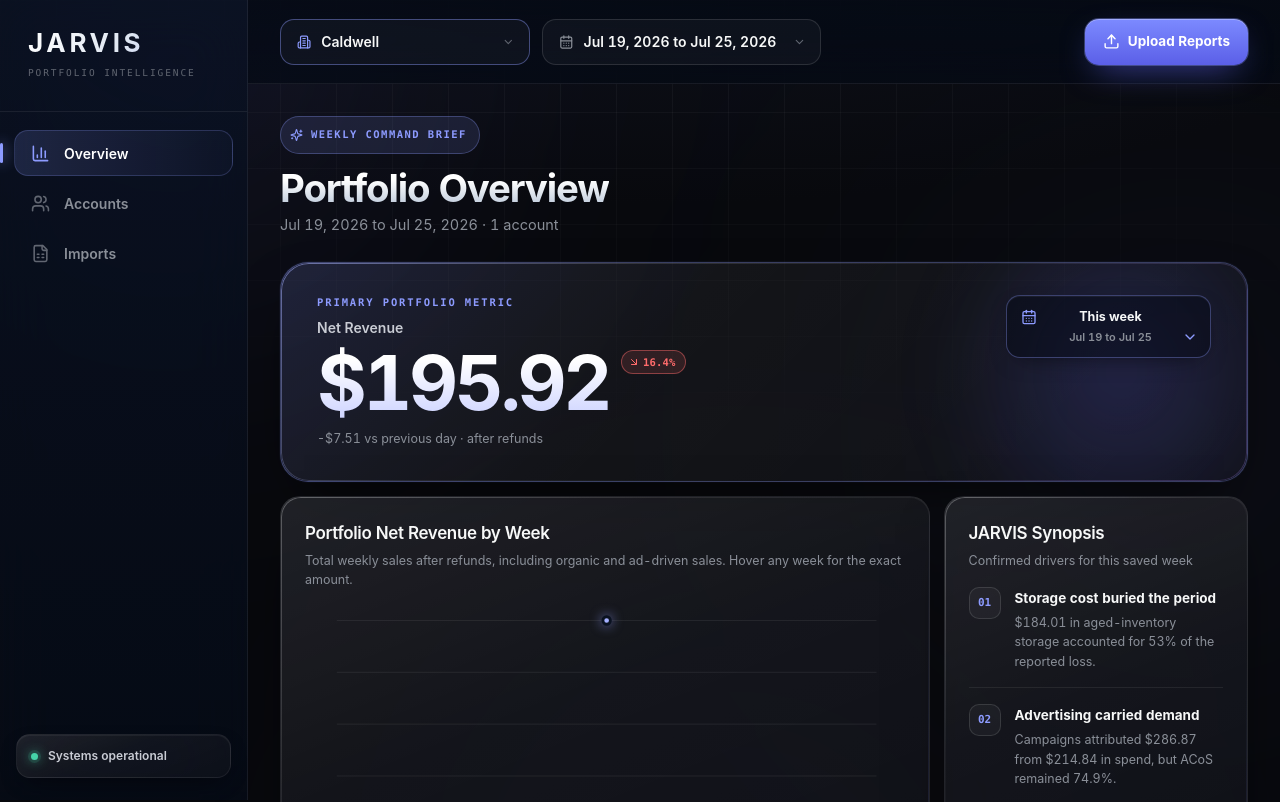
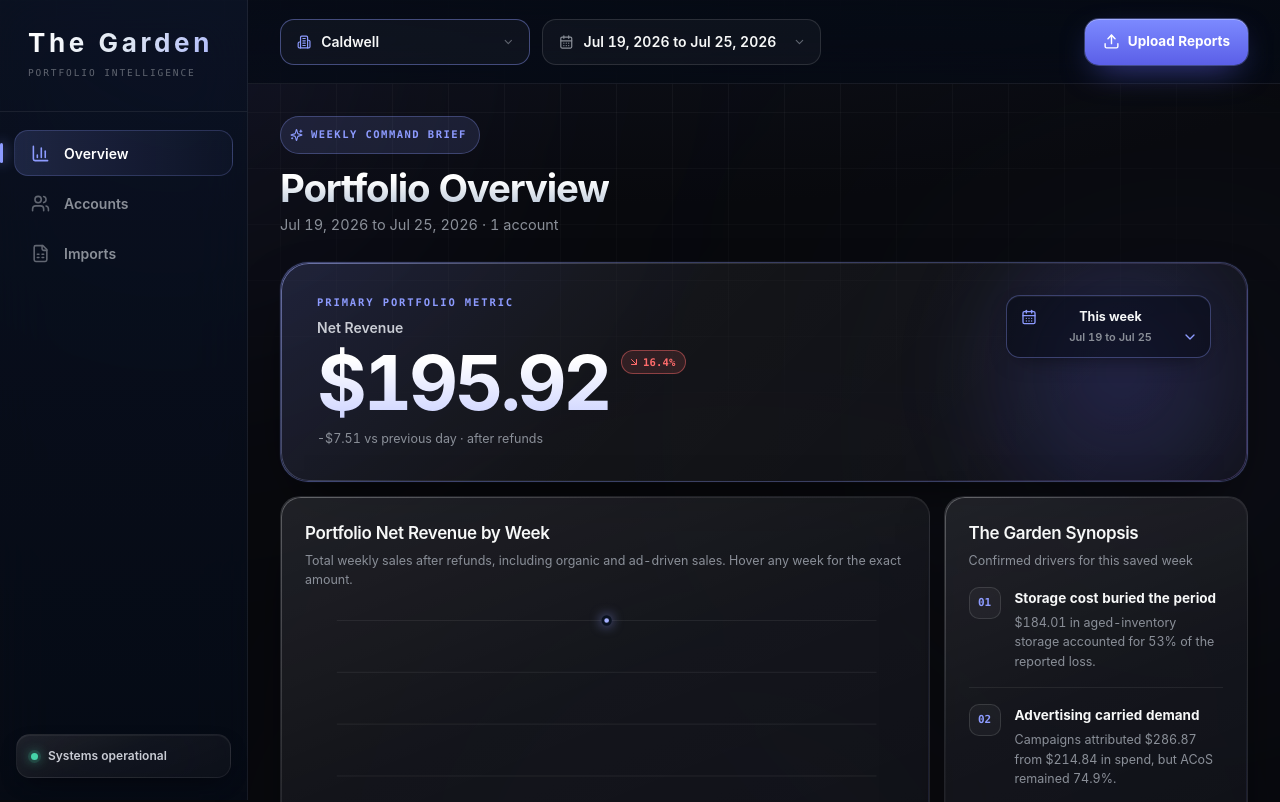
Before and after one commit to olsonan24/garden-feature, a Next.js app: page / in a window 1280 px wide. Shown: the top 802 px of the page. Built offline with nearby package versions, Linux system fonts and the light colour scheme.

Commit message:
Rename JARVIS copy to The Garden

```diff
--- a/app/api/auth/route.ts
+++ b/app/api/auth/route.ts
@@ -20,7 +20,7 @@
       headers: { "content-type": "application/json", "set-cookie": await sessionCookie(), "cache-control": "no-store" },
     });
   } catch {
-    return Response.json({ error: "JARVIS could not verify the passcode." }, { status: 500 });
+    return Response.json({ error: "The Garden could not verify the passcode." }, { status: 500 });
   }
 }
 
--- a/app/globals.css
+++ b/app/globals.css
@@ -2,7 +2,7 @@
 @import "./jarvis-extra.css";
 
 /* ------------------------------------------------------------------
-   JARVIS design system · "Obsidian Glass"
+   The Garden design system · "Obsidian Glass"
    Near-black cool base, deep frosted glass, restrained indigo signal.
    ------------------------------------------------------------------ */
 
--- a/app/jarvis-extra.css
+++ b/app/jarvis-extra.css
@@ -1,5 +1,5 @@
 /* ------------------------------------------------------------------
-   JARVIS feature components · Obsidian Glass
+   The Garden feature components · Obsidian Glass
    Companion, revenue heroes, charts, checklist, review workspace,
    listing reputation, inventory velocity, unit economics.
    ------------------------------------------------------------------ */
@@ -233,7 +233,7 @@
 @keyframes spin { to { transform: rotate(360deg); } }
 
 /* ---------------------------------------------------------------
-   JARVIS companion
+   The Garden companion
    --------------------------------------------------------------- */
 .jarvis-command {
   position: relative; min-height: 340px; margin-bottom: 14px; padding: 26px 30px;
--- a/app/jarvis.tsx
+++ b/app/jarvis.tsx
@@ -179,7 +179,7 @@
   async function addAccount(event: FormEvent<HTMLFormElement>) {
     event.preventDefault(); const form = new FormData(event.currentTarget); const name = String(form.get("name") || "").trim();
     const item: Account = { id: `${name.toLowerCase().replace(/[^a-z0-9]+/g, "-")}-${Date.now()}`, name, status: "healthy" };
-    setAccounts((current) => [...current, item]); await post({ kind: "account", ...item }); changeAccount(item.id); setView("accounts"); setModal(null); setToast(`${name} added to JARVIS.`);
+    setAccounts((current) => [...current, item]); await post({ kind: "account", ...item }); changeAccount(item.id); setView("accounts"); setModal(null); setToast(`${name} added to The Garden.`);
   }
   async function editAccount(event: FormEvent<HTMLFormElement>) {
     event.preventDefault(); const form = new FormData(event.currentTarget); const name = String(form.get("name") || "").trim();
@@ -225,16 +225,16 @@
     setToast(savedToServer ? `Manual economics saved for ${updated.name}.` : `Manual economics saved in this browser for ${updated.name}.`);
   }
 
-  if (loading) return <main className="login-shell"><section className="login-card loading-card"><div className="login-mark"><Sparkles /></div><small>SECURE PORTFOLIO INTELLIGENCE</small><h1>JARVIS</h1><p>Loading your command center...</p></section></main>;
-  if (!account) return <main className="login-shell"><section className="login-card"><div className="login-mark"><AlertTriangle /></div><small>DATA UNAVAILABLE</small><h1>JARVIS</h1><p>The portfolio could not be loaded. Refresh the page to try again.</p></section></main>;
+  if (loading) return <main className="login-shell"><section className="login-card loading-card"><div className="login-mark"><Sparkles /></div><small>SECURE PORTFOLIO INTELLIGENCE</small><h1>The Garden</h1><p>Loading your command center...</p></section></main>;
+  if (!account) return <main className="login-shell"><section className="login-card"><div className="login-mark"><AlertTriangle /></div><small>DATA UNAVAILABLE</small><h1>The Garden</h1><p>The portfolio could not be loaded. Refresh the page to try again.</p></section></main>;
 
   return <div className="shell">
-    <aside className={mobile ? "open" : ""}><div className="brand"><b>JARVIS</b><small>Portfolio Intelligence</small><button aria-label="Close navigation" onClick={() => setMobile(false)}><X /></button></div><nav>{([['overview', BarChart3], ['accounts', Users], ['imports', FileSpreadsheet]] as const).map(([item, Icon]) => <button key={item} className={view === item ? "active" : ""} onClick={() => go(item)}><Icon size={19} />{item}</button>)}</nav><div className="system"><i /> Systems operational</div></aside>
+    <aside className={mobile ? "open" : ""}><div className="brand"><b>The Garden</b><small>Portfolio Intelligence</small><button aria-label="Close navigation" onClick={() => setMobile(false)}><X /></button></div><nav>{([['overview', BarChart3], ['accounts', Users], ['imports', FileSpreadsheet]] as const).map(([item, Icon]) => <button key={item} className={view === item ? "active" : ""} onClick={() => go(item)}><Icon size={19} />{item}</button>)}</nav><div className="system"><i /> Systems operational</div></aside>
     <main><header><button className="menu" aria-label="Open navigation" onClick={() => setMobile(true)}><Menu /></button><label><Building2 /><select aria-label="Account" value={accountId} onChange={(event) => changeAccount(event.target.value)}>{accounts.map((item) => <option key={item.id} value={item.id}>{item.name}</option>)}</select><ChevronDown /></label><label><CalendarDays /><select aria-label="Saved reporting week" value={selectedPeriod.id.startsWith("empty-") ? "" : selectedPeriod.id} onChange={(event) => changePeriod(event.target.value)}><option value="" disabled>{accountPeriods.length ? "Select a saved week" : "No saved weeks"}</option>{accountPeriods.map((period) => <option key={period.id} value={period.id}>{period.label}</option>)}</select><ChevronDown /></label><button className="primary upload" onClick={() => setModal("upload")}><Upload /> Upload Reports</button></header>
 
       {view === "overview" && <section><Title eyebrow="Weekly command brief" title="Portfolio Overview" sub={`${selectedPeriod.label} · ${matchingPortfolioPeriods.length || 1} account${(matchingPortfolioPeriods.length || 1) === 1 ? "" : "s"}`} />
         <div className="net-revenue-hero"><div><small>PRIMARY PORTFOLIO METRIC</small><span>Net Revenue</span><div className="metric-value-row"><strong>{money(rangedPortfolioRevenue)}</strong><RevenueDelta value={portfolioDailyChange ?? portfolioRevenueChange} /></div><p>{portfolioRevenueNote} · after refunds</p></div><PortfolioRangePicker key={`${activePortfolioRange.startDate}:${activePortfolioRange.endDate}`} range={activePortfolioRange} selectedPeriod={selectedPeriod} open={portfolioRangeOpen} onOpenChange={setPortfolioRangeOpen} onApply={setPortfolioRange} /></div>
-        <div className="overview-grid revenue-grid"><Panel title="Portfolio Net Revenue by Week" sub="Total weekly sales after refunds, including organic and ad-driven sales. Hover any week for the exact amount."><WeeklySalesChart data={portfolioWeekly} /></Panel><Panel title="JARVIS Synopsis" sub="Confirmed drivers for this saved week">{selectedPeriod.insights.slice(0, 4).map((insight, index) => <Insight key={insight.title} n={String(index + 1).padStart(2, "0")} title={insight.title}>{insight.detail}</Insight>)}</Panel></div>
+        <div className="overview-grid revenue-grid"><Panel title="Portfolio Net Revenue by Week" sub="Total weekly sales after refunds, including organic and ad-driven sales. Hover any week for the exact amount."><WeeklySalesChart data={portfolioWeekly} /></Panel><Panel title="The Garden Synopsis" sub="Confirmed drivers for this saved week">{selectedPeriod.insights.slice(0, 4).map((insight, index) => <Insight key={insight.title} n={String(index + 1).padStart(2, "0")} title={insight.title}>{insight.detail}</Insight>)}</Panel></div>
         <div className="kpis secondary-kpis"><Kpi label="Net Proceeds" value={money(portfolioMetrics.netProceeds)} note={`${money(portfolioMetrics.storage)} in storage cost`} icon={<Gauge />} /><Kpi label="Ad Spend" value={money(portfolioMetrics.adSpend)} note={`${integer(portfolioMetrics.clicks)} clicks · ${integer(portfolioMetrics.units)} gross units sold`} icon={<Target />} /><Kpi label="ACoS" value={pct(portfolioMetrics.acos)} note={placementNote(selectedPeriod)} icon={<BarChart3 />} /><Kpi label="Sessions" value={integer(portfolioMetrics.sessions)} note={`${integer(portfolioMetrics.units)} ordered units`} icon={<Users />} /></div>
         <Panel title="Accounts" sub="Portfolio performance for the selected reporting week" right={<button className="secondary" onClick={() => setModal("account")}><Plus /> Add Account</button>}><Table><thead><tr><th>Account</th><th>Net Revenue</th><th>Net Proceeds</th><th>Ad Spend</th><th>ACoS</th><th>Inventory</th></tr></thead><tbody>{accounts.map((item) => { const period = periods.find((candidate) => candidate.accountId === item.id && candidate.startDate === selectedPeriod.startDate && candidate.endDate === selectedPeriod.endDate); return <tr key={item.id} onClick={() => { changeAccount(item.id); go("accounts"); }}><td><b>{item.name}</b><small>{period ? `${period.skus.length} active SKUs` : "No import for this week"}</small></td><td><b>{money(period?.metrics.netSales || 0)}</b></td><td className={(period?.metrics.netProceeds || 0) < 0 ? "bad" : ""}>{money(period?.metrics.netProceeds || 0)}</td><td>{money(period?.metrics.adSpend || 0)}</td><td>{pct(period?.metrics.acos || 0)}</td><td>{integer(period?.metrics.inventory || 0)}</td></tr>; })}</tbody></Table></Panel>
       </section>}
@@ -272,7 +272,7 @@
     {modal && <div className="backdrop" onMouseDown={() => !uploading && setModal(null)}><div className="modal" onMouseDown={(event) => event.stopPropagation()}><button className="close" aria-label="Close modal" disabled={uploading} onClick={() => setModal(null)}><X /></button>
       {modal === "upload" && <UploadForm account={account} uploading={uploading} onSubmit={upload} />}
       {modal === "account" && <form onSubmit={addAccount}><h2>Add Account</h2><p>Create the account once. Its SKUs, imports, notes, and history stay attached.</p><label>Account name<input name="name" required autoFocus /></label><button className="primary full">Add Account</button></form>}
-      {modal === "editAccount" && <form onSubmit={editAccount}><h2>Edit Account Name</h2><p>Use the official Seller Central account name. This updates every JARVIS view without changing the saved history.</p><label>Official account name<input name="name" defaultValue={account.name} required autoFocus /></label><button className="primary full">Save Account Name</button></form>}
+      {modal === "editAccount" && <form onSubmit={editAccount}><h2>Edit Account Name</h2><p>Use the official Seller Central account name. This updates every view in The Garden without changing the saved history.</p><label>Official account name<input name="name" defaultValue={account.name} required autoFocus /></label><button className="primary full">Save Account Name</button></form>}
       {modal === "sku" && <form onSubmit={addSku}><h2>Add SKU</h2><p>Add a product manually or let the next report identify it.</p><label>Product name<input name="name" required /></label><label>Seller SKU<input name="sku" required /></label><label>ASIN<input name="asin" /></label><label>Amazon listing link<input name="listingUrl" type="url" placeholder="https://www.amazon.com/dp/..." /></label><button className="primary full">Add SKU</button></form>}
     </div></div>}
     {toast && <div className="toast"><Check />{toast}</div>}
@@ -281,7 +281,7 @@
 
 function UploadForm({ account, uploading, onSubmit }: { account: Account; uploading: boolean; onSubmit: (event: FormEvent<HTMLFormElement>) => void }) {
   const dates = previousCompletedWeek();
-  return <form onSubmit={onSubmit}><h2>Upload Reports</h2><p>Attach any or all weekly reports for {account.name}. JARVIS identifies each file, updates the saved week, and regenerates the account and SKU analysis.</p><div className="date-fields"><label>Week starts<input type="date" name="startDate" defaultValue={dates.start} required /></label><label>Week ends<input type="date" name="endDate" defaultValue={dates.end} required /></label></div><label className="drop"><Upload /><b>Choose Amazon report files</b><small>CSV, XLSX, XLS, or TXT · multiple files allowed</small><input name="files" type="file" accept=".csv,.xlsx,.xls,.txt" multiple required /></label><button className="primary full" disabled={uploading}>{uploading ? "Parsing reports..." : "Import and Analyze"}</button><small className="privacy-note">Original files are saved with this account. Overlapping reports update the same saved week instead of creating duplicate metrics.</small></form>;
+  return <form onSubmit={onSubmit}><h2>Upload Reports</h2><p>Attach any or all weekly reports for {account.name}. The Garden identifies each file, updates the saved week, and regenerates the account and SKU analysis.</p><div className="date-fields"><label>Week starts<input type="date" name="startDate" defaultValue={dates.start} required /></label><label>Week ends<input type="date" name="endDate" defaultValue={dates.end} required /></label></div><label className="drop"><Upload /><b>Choose Amazon report files</b><small>CSV, XLSX, XLS, or TXT · multiple files allowed</small><input name="files" type="file" accept=".csv,.xlsx,.xls,.txt" multiple required /></label><button className="primary full" disabled={uploading}>{uploading ? "Parsing reports..." : "Import and Analyze"}</button><small className="privacy-note">Original files are saved with this account. Overlapping reports update the same saved week instead of creating duplicate metrics.</small></form>;
 }
 
 function PortfolioRangePicker({ range, selectedPeriod, open, onOpenChange, onApply }: { range: DateRange; selectedPeriod: PeriodPayload; open: boolean; onOpenChange: (open: boolean) => void; onApply: (range: DateRange) => void }) {
@@ -392,11 +392,11 @@
   const suggestions = ["How did yesterday compare?", "What changed day over day?", "Which SKU needs attention?", "How are ads performing?"];
   return <article className={`jarvis-command ${phase}`}>
     <div className="jarvis-visual"><NeuralCore thinking={phase === "thinking"} /><small><i /> {status}</small></div>
-    <div className="jarvis-console"><div className="jarvis-console-head"><div><small>JARVIS INTELLIGENCE</small><h2>Ask the command center</h2></div></div>
+    <div className="jarvis-console"><div className="jarvis-console-head"><div><small>THE GARDEN INTELLIGENCE</small><h2>Ask the command center</h2></div></div>
       <div className="jarvis-response" aria-live="polite">{phase === "thinking" ? <><span className="thinking-dots"><i /><i /><i /></span>Cross-referencing saved account history...</> : <p>{answer}</p>}</div>
       <div className="jarvis-prompts">{suggestions.map((item) => <button key={item} onClick={() => ask(item)}>{item}</button>)}</div>
-      <form className="jarvis-chat" onSubmit={submit}><input value={prompt} onChange={(event) => setPrompt(event.target.value)} placeholder="Ask JARVIS about yesterday, ads, inventory, or any SKU..." aria-label="Ask JARVIS" /><button type="submit" disabled={!prompt.trim() || phase === "thinking"} aria-label="Send question"><Send /></button></form>
-      <small className="jarvis-data-note">Answers use the selected reporting period and saved JARVIS history.</small>
+      <form className="jarvis-chat" onSubmit={submit}><input value={prompt} onChange={(event) => setPrompt(event.target.value)} placeholder="Ask The Garden about yesterday, ads, inventory, or any SKU..." aria-label="Ask The Garden" /><button type="submit" disabled={!prompt.trim() || phase === "thinking"} aria-label="Send question"><Send /></button></form>
+      <small className="jarvis-data-note">Answers use the selected reporting period and saved history in The Garden.</small>
     </div>
   </article>;
 }
@@ -571,7 +571,7 @@
     return () => { cancelAnimationFrame(frame); observer.disconnect(); };
   }, []);
 
-  return <div className={`neural-core ${thinking ? "active" : ""}`} role="img" aria-label={thinking ? "JARVIS neural network processing" : "JARVIS neural network online"}><canvas ref={canvasRef} /></div>;
+  return <div className={`neural-core ${thinking ? "active" : ""}`} role="img" aria-label={thinking ? "The Garden neural network processing" : "The Garden neural network online"}><canvas ref={canvasRef} /></div>;
 }
 
 type TrailingWindow = 6 | 8 | 12;
@@ -678,7 +678,7 @@
 
 function buildJarvisAnswer(question: string, context: { account: Account; period: PeriodPayload; periods: PeriodPayload[]; skus: DashboardSku[]; actions: ActionItem[]; scope: "portfolio" | "account"; metrics: DashboardMetrics; revenueChangePercent?: number }) {
   const { account, period, periods, skus, actions, scope, metrics, revenueChangePercent } = context;
-  const q = question.toLowerCase().replace(/^hey[, ]+jarvis[, ]*/, "");
+  const q = question.toLowerCase().replace(/^hey[, ]+(jarvis|the garden)[, ]*/, "");
   const label = scope === "portfolio" ? "the portfolio" : account.name;
   const delta = period.wow.netSales;
   const priorRevenue = delta === undefined ? undefined : period.metrics.netSales - delta;
--- a/app/layout.tsx
+++ b/app/layout.tsx
@@ -20,7 +20,7 @@
 });
 
 export const metadata: Metadata = {
-  title: "JARVIS | Portfolio Intelligence",
+  title: "The Garden | Portfolio Intelligence",
   description: "Persistent Amazon account, SKU, advertising, profitability, and inventory intelligence.",
   other: {
     "codex-preview": "development",
--- a/app/login-gate.tsx
+++ b/app/login-gate.tsx
@@ -30,13 +30,13 @@
     <section className="login-card" aria-labelledby="jarvis-login-title">
       <div className="login-mark"><ShieldCheck /></div>
       <small>SECURE PORTFOLIO INTELLIGENCE</small>
-      <h1 id="jarvis-login-title">JARVIS</h1>
+      <h1 id="jarvis-login-title">The Garden</h1>
       <p>Enter your private access code to open the operations cockpit.</p>
       <form onSubmit={unlock}>
         <label htmlFor="passcode">Passcode</label>
         <div className="passcode-field"><LockKeyhole /><input id="passcode" name="passcode" type="password" autoComplete="current-password" autoCapitalize="characters" autoFocus required /></div>
         {error && <div className="login-error" role="alert">{error}</div>}
-        <button className="primary full" disabled={loading}>{loading ? "Verifying..." : "Unlock JARVIS"}</button>
+        <button className="primary full" disabled={loading}>{loading ? "Verifying..." : "Unlock The Garden"}</button>
       </form>
       <footer><i /> Encrypted session · expires after 7 days</footer>
     </section>
--- a/lib/report-parser.ts
+++ b/lib/report-parser.ts
@@ -304,7 +304,7 @@
   }
 
   if (!rows.length) warnings.push("The file contained no readable data rows.");
-  if (type === "Unclassified Report") warnings.push("JARVIS could not identify this Amazon report type from its filename or columns.");
+  if (type === "Unclassified Report") warnings.push("The Garden could not identify this Amazon report type from its filename or columns.");
   return {
     type,
     filename,
--- a/package.json
+++ b/package.json
@@ -43,5 +43,5 @@
     "wrangler": "4.92.0"
   },
   "type": "module",
-  "displayName": "JARVIS"
+  "displayName": "The Garden"
 }
```
Also changed, not shown: 1 other file (tests, documents, lock files or other folders).
